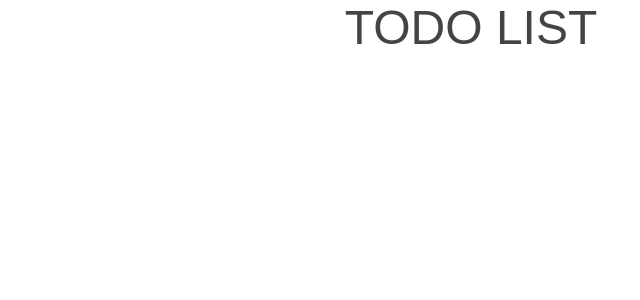
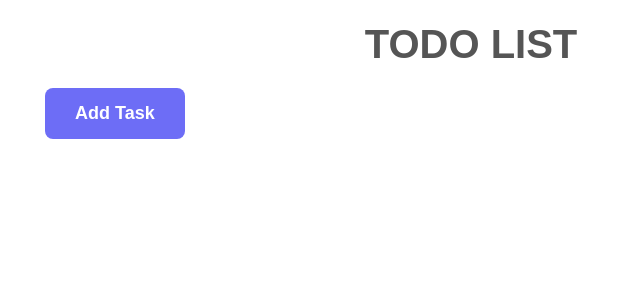
Before and after one commit to hamidreza8968/todo-app, a React (Create React App) app: page / in a window 1280 px wide. Shown: the top 300 px of the page, without its empty margins (169-809 px from the left). Built offline with nearby package versions, Linux system fonts and the light colour scheme.

Commit message:
WIP: AppHeader add : PageTitle add : Button

```diff
--- a/src/App.css
+++ b/src/App.css
@@ -1,38 +1,5 @@
-.App {
-  text-align: center;
+.container{
+    max-width: 120rem;
+    margin: 0 auto;
+    padding: 0 3.2rem;
 }
-
-.App-logo {
-  height: 40vmin;
-  pointer-events: none;
-}
-
-@media (prefers-reduced-motion: no-preference) {
-  .App-logo {
-    animation: App-logo-spin infinite 20s linear;
-  }
-}
-
-.App-header {
-  background-color: #282c34;
-  min-height: 100vh;
-  display: flex;
-  flex-direction: column;
-  align-items: center;
-  justify-content: center;
-  font-size: calc(10px + 2vmin);
-  color: white;
-}
-
-.App-link {
-  color: #61dafb;
-}
-
-@keyframes App-logo-spin {
-  from {
-    transform: rotate(0deg);
-  }
-  to {
-    transform: rotate(360deg);
-  }
-}
--- a/src/App.js
+++ b/src/App.js
@@ -1,10 +1,12 @@
 import logo from './logo.svg';
 import './App.css';
+import PageTitle from "./components/PageTitle/PageTitle";
 import AppHeader from "./components/AppHeader/AppHeader";
 
 function App() {
   return (
-    <div className="App">
+    <div className="container">
+      <PageTitle/>
       <AppHeader/>
     </div>
   );
--- a/src/components/AppHeader/AppHeader.js
+++ b/src/components/AppHeader/AppHeader.js
@@ -1,9 +1,14 @@
+import Button from "../Button/Button";
 import styles from "./AppHeader.module.css";
 
 function AppHeader() {
+    function onClick() {
+        console.log("Add task!");
+    }
+
     return(
-        <div className={styles.title}>
-            TODO LIST
+        <div className={styles.header}>
+            <Button onClick={onClick} color="#6d6df6">Add Task</Button>
         </div>
     )
 }
--- a/src/components/AppHeader/AppHeader.module.css
+++ b/src/components/AppHeader/AppHeader.module.css
@@ -1,3 +1,8 @@
-.title{
-    font-size: 4.8rem;
+.header{
+    width: 75%;
+    margin: 0 auto;
+
+    display: flex;
+    justify-content: space-between;
+    align-items: center;
 }
--- /dev/null
+++ b/src/components/Button/Button.js
@@ -0,0 +1,9 @@
+import styles from "./Button.module.css"
+function Button({children , onClick , color = "grey" , fontSize = 1.8}) {
+    return(
+        <div>
+            <button className={styles.btn} style={{backgroundColor: color , fontSize:`${fontSize}rem`}} onClick={onClick}>{children}</button>
+        </div>
+    )
+}
+export default Button;
--- /dev/null
+++ b/src/components/Button/Button.module.css
@@ -0,0 +1,8 @@
+.btn{
+    text-align: center;
+    border-radius: 8px;
+    border: none;
+    padding: 1.5rem 3rem;
+    color: #ffffff;
+    font-weight: 700;
+}
--- /dev/null
+++ b/src/components/PageTitle/PageTitle.js
@@ -0,0 +1,10 @@
+import styles from "./PageTitle.module.css";
+
+function PageTitle() {
+    return(
+        <div className={styles.title}>
+            TODO LIST
+        </div>
+    )
+}
+export default PageTitle;
--- /dev/null
+++ b/src/components/PageTitle/PageTitle.module.css
@@ -0,0 +1,7 @@
+.title{
+    font-size: 4rem;
+    font-weight: 700;
+    text-transform: uppercase;
+    text-align: center;
+    margin: 2.4rem auto;
+}
--- a/src/index.css
+++ b/src/index.css
@@ -3,12 +3,16 @@
   padding: 0;
   box-sizing: border-box;
 }
-:root {
-    font-size: 10px;
+html{
+    font-size: 62.5%;
+
+    overflow-x: hidden;
+
+    scroll-behavior: smooth;
 }
 body{
     font-family: sans-serif;
-    color: #444;
-    position: relative;
-    font-size: 1.6rem;
+    line-height: 1;
+    font-weight: 400;
+    color: #555;
 }
```
